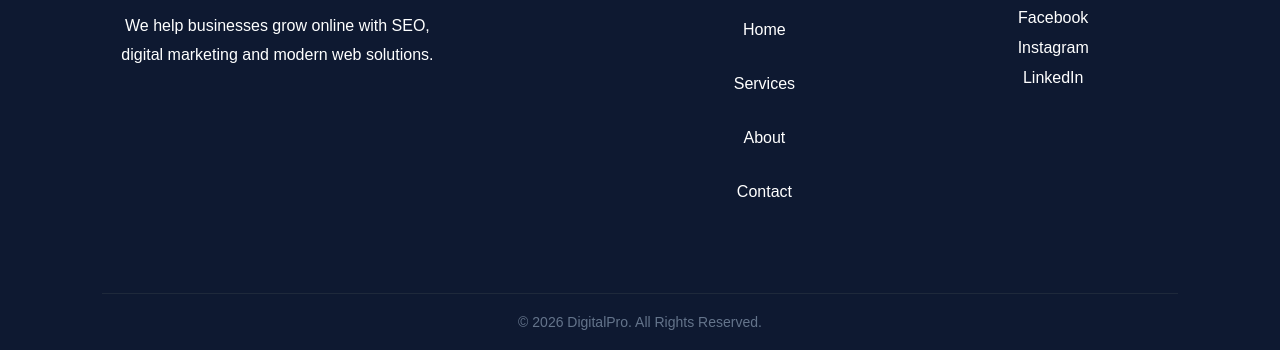
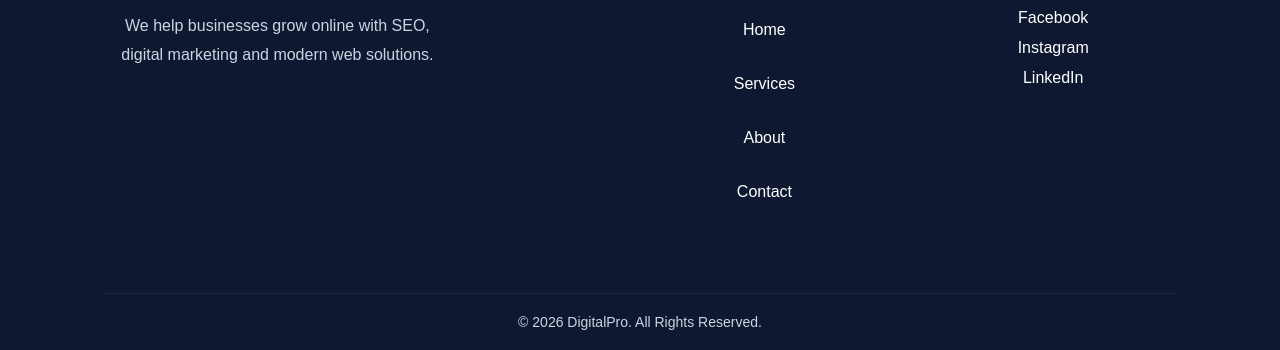
Before and after one commit to zeesaw80-web/digitalpro, a plain HTML site: page index.html in a window 1280 px wide. Shown: the part 4958-5308 px from the top of the page. Drawn offline with Linux system fonts and the light colour scheme.

Commit message:
Add files via upload

```diff
--- a/index.html
+++ b/index.html
@@ -901,7 +901,7 @@ nav ul a:hover {
 }
 
 .footer-bottom p {
-    color: #64748b;
+    color: #cbd5e1;
     font-size: 14px;
 }
 /* RESPONSIVE DESIGN */
@@ -1944,6 +1944,9 @@ body.light-mode .testimonial-card:hover {
 /* Dark Mode SEO Card Heading Fix */
 .seo-card h3 {
     color: #38bdf8 !important;
+}
+.footer-about p {
+    color: #cbd5e1;
 }
    </style>
 </head>
```
